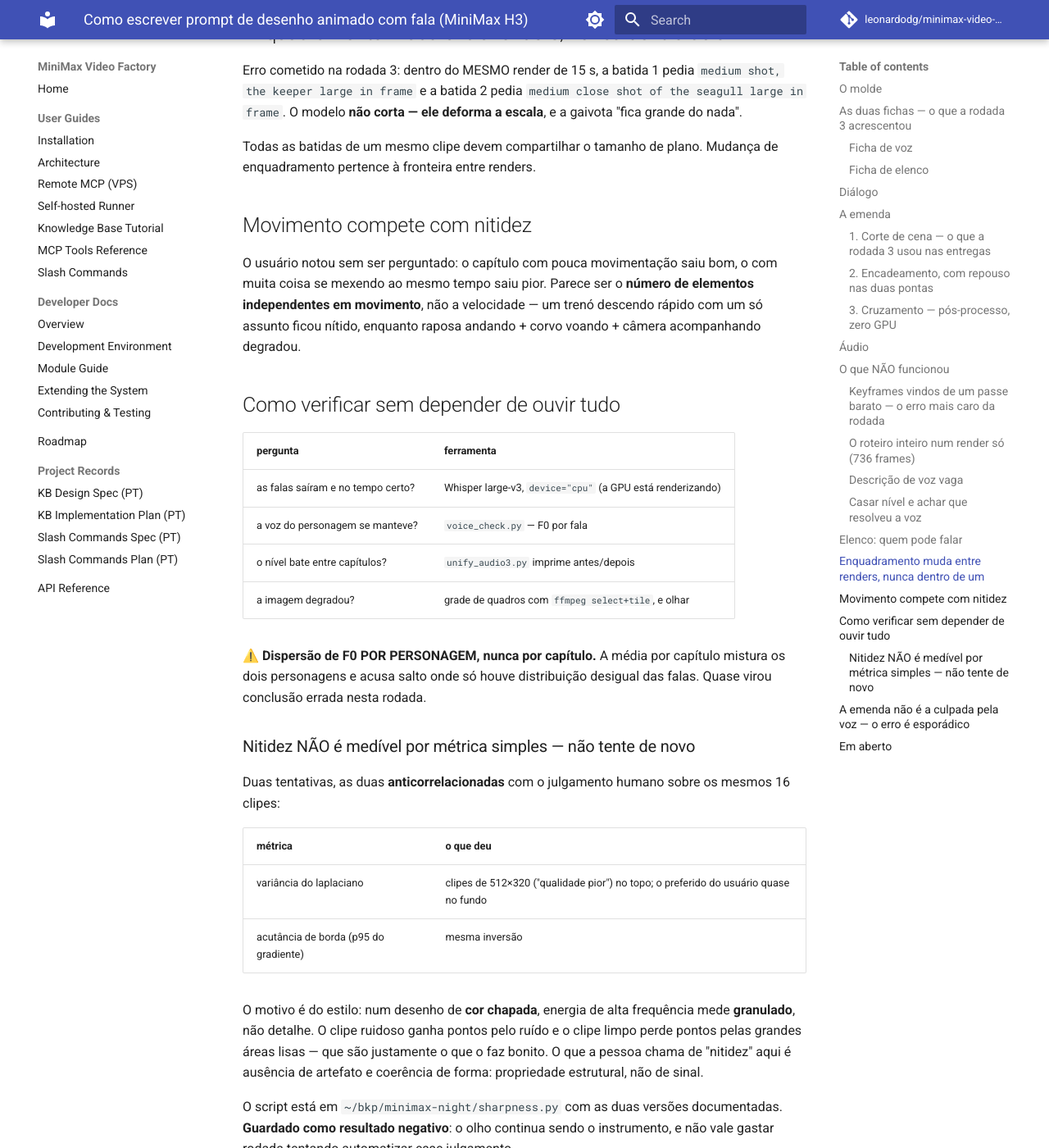
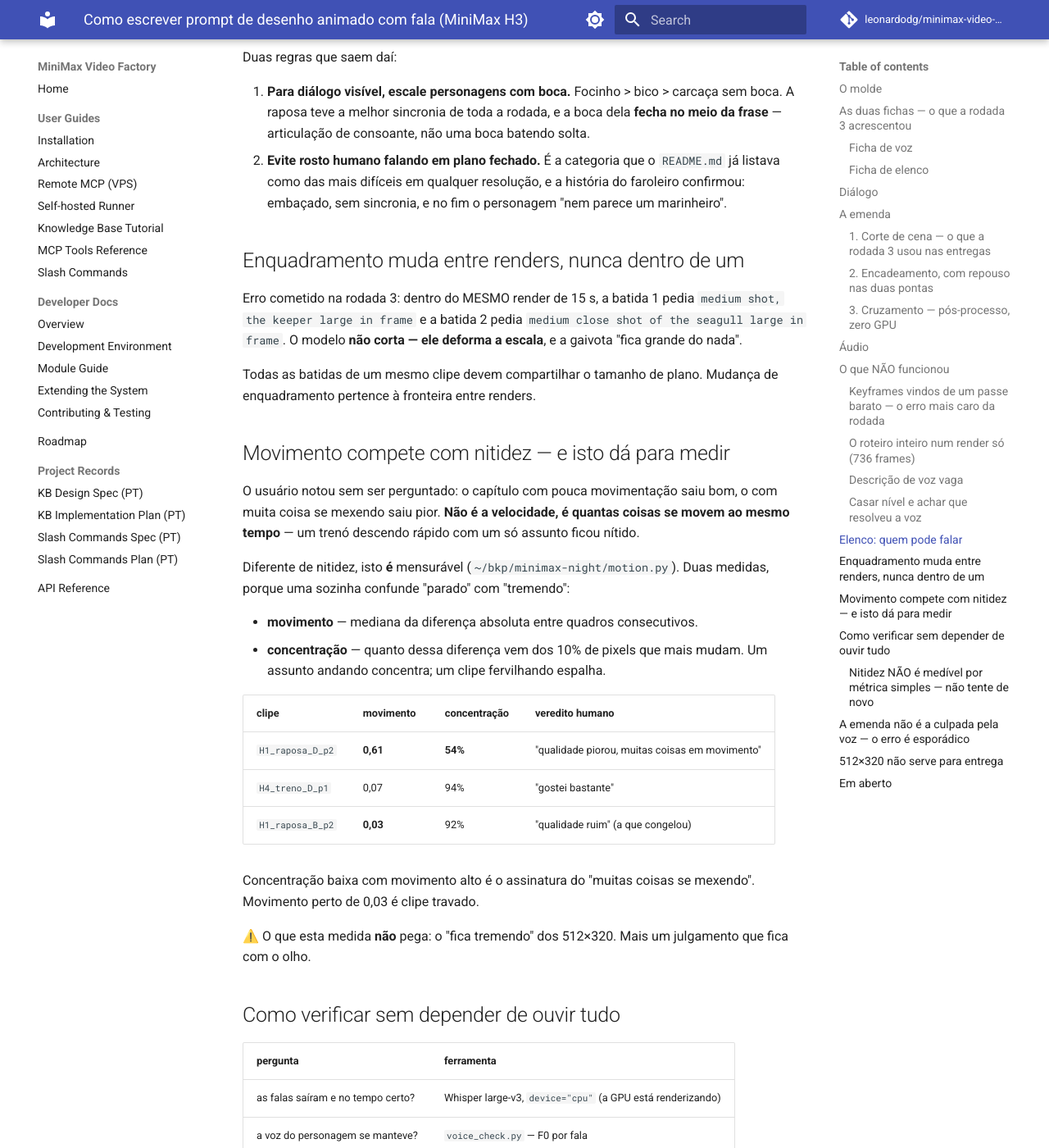
Before and after one commit to leonardodg/minimax-video-factory, an MkDocs documentation site: the page built from docs/PROMPT_DESENHO_COM_FALA.md, in a window 1280 px wide and 1400 px high, scrolled down 6291 px. Shown: the whole window at 82% size. Built offline with MkDocs 1.6.1 and Material for MkDocs 9.7.7, drawn with Linux system fonts in a browser that asks for light colours; comment, search, counter and statistics services are not loaded; some of the changed text lies outside the part shown.

Commit message:
docs: correct the V2 conclusion -- mismatched anchors melt the ground
I claimed round 3.1 proved the last_frame mechanism sound. It did not, and the
user watching the video caught what five sampled frames hid: the snow bank slides
and redraws itself under the fox. "O problema sao os chaos se movendo."

The cause is a flaw in the test I designed. I anchored frame 0 and frame 360 of a
15 s render -- an empty smooth slope at one end, a specific snow bank with two
characters at the other. Different terrain in the two anchors, so the model
interpolated the LANDSCAPE, not just the characters.

What survives: a native-resolution anchor does fix sharpness, which is what the
variant B blur was about. What does not survive: any claim that anchoring both
ends allows real action. That test is still owed, and it needs two anchors sharing
one background and camera, differing only in the character's pose.

Also added, and this one IS measurable unlike sharpness: motion, split into how
much changes between frames and how concentrated that change is. Low concentration
with high motion is the signature of "too many things moving", which is what the
user flagged on the worst-degraded clip (0.61 motion, 54% concentration); motion
near 0.03 is a frozen clip. Neither metric sees the shimmer of 512x320, which
joins sharpness on the list of things only the eye catches.

Co-Authored-By: Claude Opus 5 <noreply@anthropic.com>

```diff
--- a/docs/PROMPT_DESENHO_COM_FALA.md
+++ b/docs/PROMPT_DESENHO_COM_FALA.md
@@ -193,11 +193,24 @@ comprime e faz bombear), limitador, fades de 80 ms, vídeo copiado bit a bit.
 Renderizar a história a 512×320 para extrair os quadros de emenda, ampliar para
 1024×576 e prender os capítulos finais a eles com `first_frame`+`last_frame`.
 
-**O mecanismo é sadio — a fonte é que estava errada.** Provado em 2026-08-09
-(rodada 3.1): com os dois âncoras vindos de um render BOM em resolução nativa, o
-clipe saiu de uma encosta vazia, criou a entrada dos dois personagens, deu uma
-troca de falas e aterrissou no âncora de chegada — com a nitidez do melhor
-material da rodada.
+**A resolução do âncora resolve a nitidez.** Testado em 2026-08-09 (rodada 3.1):
+com os dois âncoras vindos de um render BOM em resolução nativa, os personagens
+saíram nítidos — veredito humano: *"a resolução e nitidez do corvo e da raposa
+estão boas"*. O borrão da variante B era mesmo do âncora esticado.
+
+⚠️ **Mas o teste tinha um defeito, e ele ensinou outra coisa.** Os dois âncoras
+escolhidos estavam a 15 s de distância e tinham **terrenos diferentes** — uma
+encosta lisa e vazia contra um banco de neve com dois personagens. O modelo
+interpolou a **paisagem**, e o resultado foi o chão deslizando debaixo dos
+personagens. Veredito humano: *"o problema são os chãos se movendo"*.
+
+> **Os dois âncoras têm de compartilhar o mesmo fundo e a mesma posição de
+> câmera.** Só a pose do personagem deve mudar entre eles. Cenário diferente nas
+> duas pontas = paisagem interpolada = chão que desliza.
+
+**Continua não provado** se ancorar as duas pontas permite AÇÃO de verdade. O
+teste limpo — dois âncoras de mesmo fundo, diferindo só na pose — ainda não foi
+feito.
 
 Com a pré-viz barata, a mesma técnica falha **duas vezes ao mesmo tempo**:
 
@@ -270,13 +283,30 @@ gaivota "fica grande do nada".
 Todas as batidas de um mesmo clipe devem compartilhar o tamanho de plano.
 Mudança de enquadramento pertence à fronteira entre renders.
 
-## Movimento compete com nitidez
+## Movimento compete com nitidez — e isto dá para medir
 
 O usuário notou sem ser perguntado: o capítulo com pouca movimentação saiu bom, o
-com muita coisa se mexendo ao mesmo tempo saiu pior. Parece ser o **número de
-elementos independentes em movimento**, não a velocidade — um trenó descendo
-rápido com um só assunto ficou nítido, enquanto raposa andando + corvo voando +
-câmera acompanhando degradou.
+com muita coisa se mexendo saiu pior. **Não é a velocidade, é quantas coisas se
+movem ao mesmo tempo** — um trenó descendo rápido com um só assunto ficou nítido.
+
+Diferente de nitidez, isto **é** mensurável (`~/bkp/minimax-night/motion.py`).
+Duas medidas, porque uma sozinha confunde "parado" com "tremendo":
+
+- **movimento** — mediana da diferença absoluta entre quadros consecutivos.
+- **concentração** — quanto dessa diferença vem dos 10% de pixels que mais mudam.
+  Um assunto andando concentra; um clipe fervilhando espalha.
+
+| clipe | movimento | concentração | veredito humano |
+|---|---|---|---|
+| `H1_raposa_D_p2` | **0,61** | **54%** | "qualidade piorou, muitas coisas em movimento" |
+| `H4_treno_D_p1` | 0,07 | 94% | "gostei bastante" |
+| `H1_raposa_B_p2` | **0,03** | 92% | "qualidade ruim" (a que congelou) |
+
+Concentração baixa com movimento alto é o assinatura do "muitas coisas se
+mexendo". Movimento perto de 0,03 é clipe travado.
+
+⚠️ O que esta medida **não** pega: o "fica tremendo" dos 512×320. Mais um
+julgamento que fica com o olho.
 
 ## Como verificar sem depender de ouvir tudo
 
@@ -336,12 +366,19 @@ com emenda.
 > Trocar a seed e refazer aquele clipe é o conserto. Mais engenharia de prompt não
 > resolve o que é variação de amostragem.
 
+## 512×320 não serve para entrega
+
+Só para sondagem. O veredito humano sobre os clipes dessa resolução é constante
+— *"qualidade pior"*, *"fica tremendo"* — mesmo quando a sincronia das falas está
+boa. O tremor é cintilação temporal que nenhuma das métricas testadas detecta.
+
 ## Em aberto
 
+- **Ancorar as duas pontas permite AÇÃO?** O teste limpo — dois âncoras com o
+  MESMO fundo e a mesma câmera, diferindo só na pose do personagem — não foi
+  feito. O primeiro teste usou fundos diferentes e o chão derreteu.
+- **1024×576 com âncora nativo** nunca foi testado. Se a moleza da variante B era
+  só do âncora esticado, essa combinação deveria ser a melhor de todas.
 - **Corte seco, cruzado ou dissolve** — julgamento humano, não medida. Existem
   seis tratamentos da mesma história em `output/rodada3_final/H1_raposa_*`.
-- **Os ~2 em 15 de voz errada** têm remédio melhor que re-rolar a seed? Não
-  investigado.
-- **1024×576 com âncora nativa** — a variante B nunca foi testada com âncora bom
-  *na resolução dela*. O V2 provou o mecanismo a 704×384; se a moleza era só do
-  âncora ampliado, 1024×576 com âncora nativo deveria ser o melhor de todos.
+- **Os ~2 em 15 de voz errada** têm remédio melhor que re-rolar a seed?
```
